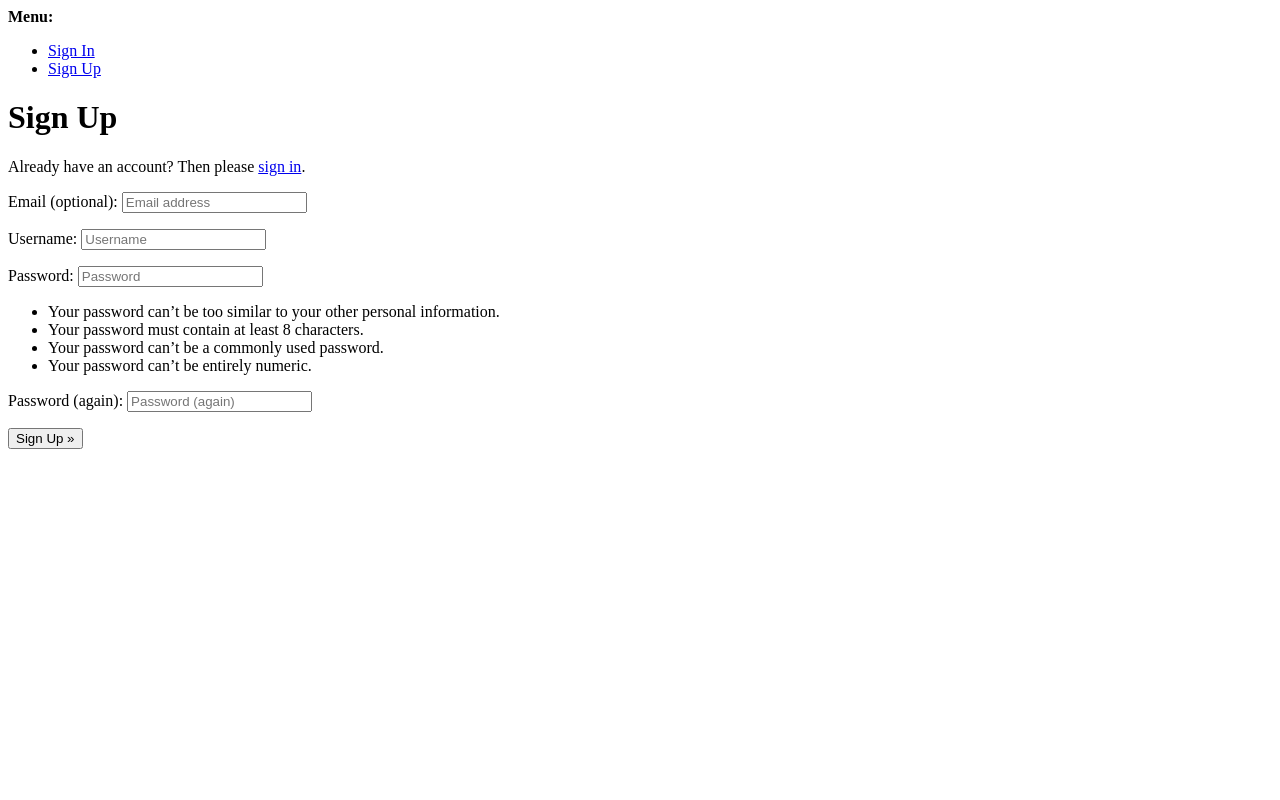
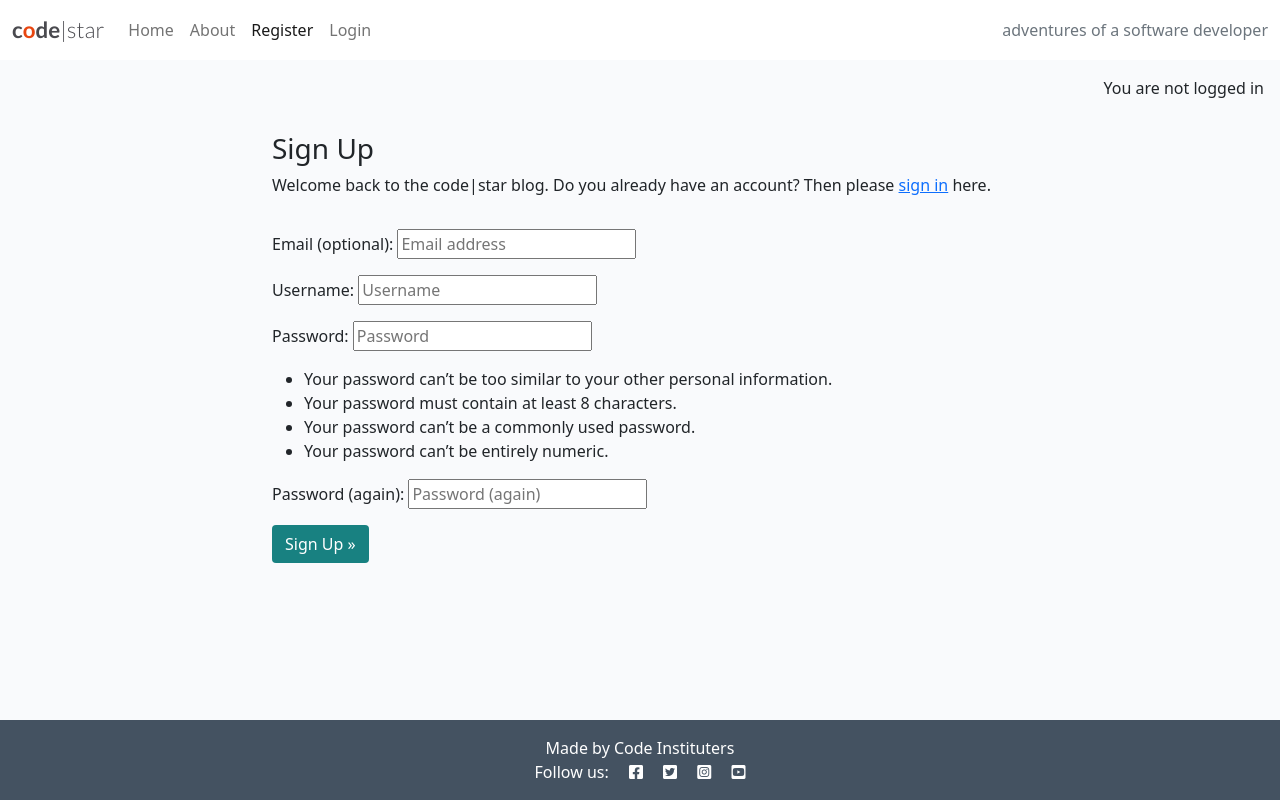
Before and after one commit to RikkieBobby/ITBIB, a Django app: page /accounts/signup/ in a window 1280 px wide. Run offline with Django 4.2, Linux system fonts and the light colour scheme; some libraries are stand-ins or nearby versions.

Commit message:
style signup.html from allauth

```diff
--- a/codestar/settings.py
+++ b/codestar/settings.py
@@ -28,7 +28,7 @@ TEMPLATES_DIR = os.path.join(BASE_DIR, 'templates')
 SECRET_KEY = 'OB9cMmdw7I'
 
 # SECURITY WARNING: don't run with debug turned on in production!
-DEBUG = False
+DEBUG = True
 
 ALLOWED_HOSTS = [
     '8000-rikkiebobby-itbib-5hjgf6hldgz.ws-eu110.gitpod.io',
@@ -36,6 +36,7 @@ ALLOWED_HOSTS = [
     '8000-rikkiebobby-itbib-q51xl0pqjrp.ws-eu110.gitpod.io',
     '8000-rikkiebobby-itbib-w29qf6xr4eu.ws-eu110.gitpod.io',
     '8000-rikkiebobby-itbib-71rla8i07tg.ws-eu112.gitpod.io',
+    '8000-rikkiebobby-itbib-83a4lbngu18.ws-eu110.gitpod.io',
 ]
 
 
@@ -118,6 +119,7 @@ CSRF_TRUSTED_ORIGINS = [
     "https://8000-rikkiebobby-itbib-q51xl0pqjrp.ws-eu110.gitpod.io",
     "https://8000-rikkiebobby-itbib-w29qf6xr4eu.ws-eu110.gitpod.io",
     "https://8000-rikkiebobby-itbib-71rla8i07tg.ws-eu112.gitpod.io",
+    "https://8000-rikkiebobby-itbib-83a4lbngu18.ws-eu110.gitpod.io",
 ]
 
 
--- a/templates/account/signup.html
+++ b/templates/account/signup.html
@@ -1,11 +1,43 @@
-{% extends "account/base.html" %}
+{% extends "base.html" %}
 
 {% load i18n %}
+{% load account socialaccount %}
 
 {% block head_title %}{% trans "Signup" %}{% endblock head_title %}
 
 {% block content %}
-<h1>{% trans "Sign Up" %}</h1>
+
+<div class="container">
+  <div class="row">
+    <div class="col-md-8 mt-3 offset-md-2">
+      <h3>{% trans "Sign Up" %}</h3>
+
+      <p>{% blocktrans %}Welcome back to the code|star blog. Do you already have an account? Then please <a href="{{ login_url }}">sign in</a> here.{% endblocktrans %}</p>
+    </div>
+  </div>
+  <div class="row">
+    <div class="col-md-8 mt-3 offset-md-2">
+      <form class="signup" id="signup_form" method="post" action="{% url 'account_signup' %}">
+        {% csrf_token %}
+        {{ form.as_p }}
+        {% if redirect_field_value %}
+        <input type="hidden" name="{{ redirect_field_name }}" value="{{ redirect_field_value }}" />
+        {% endif %}
+        <button class="btn btn-signup right" type="submit">{% trans "Sign Up" %} &raquo;</button>
+      </form>
+    </div>
+  </div>
+</div>
+
+{% endblock content %}
+
+
+
+
+
+
+
+<!-- <h1>{% trans "Sign Up" %}</h1>
 
 <p>{% blocktrans %}Already have an account? Then please <a href="{{ login_url }}">sign in</a>.{% endblocktrans %}</p>
 
@@ -16,6 +48,4 @@
   <input type="hidden" name="{{ redirect_field_name }}" value="{{ redirect_field_value }}" />
   {% endif %}
   <button type="submit">{% trans "Sign Up" %} &raquo;</button>
-</form>
-
-{% endblock content %}
+</form> -->
--- a/templates/base.html
+++ b/templates/base.html
@@ -76,6 +76,13 @@
 
     <main class="flex-shrink-0 main-bg">
 
+        {% if user.is_authenticated %}
+        <p class="text-end m-3">You are logged in as {{ user }}</p>
+        {% else %}
+        <p class="text-end m-3">You are not logged in</p>
+        {% endif %}
+
+
         {% block content %}
         <!-- Content Goes here -->
         {% endblock content %}
```
